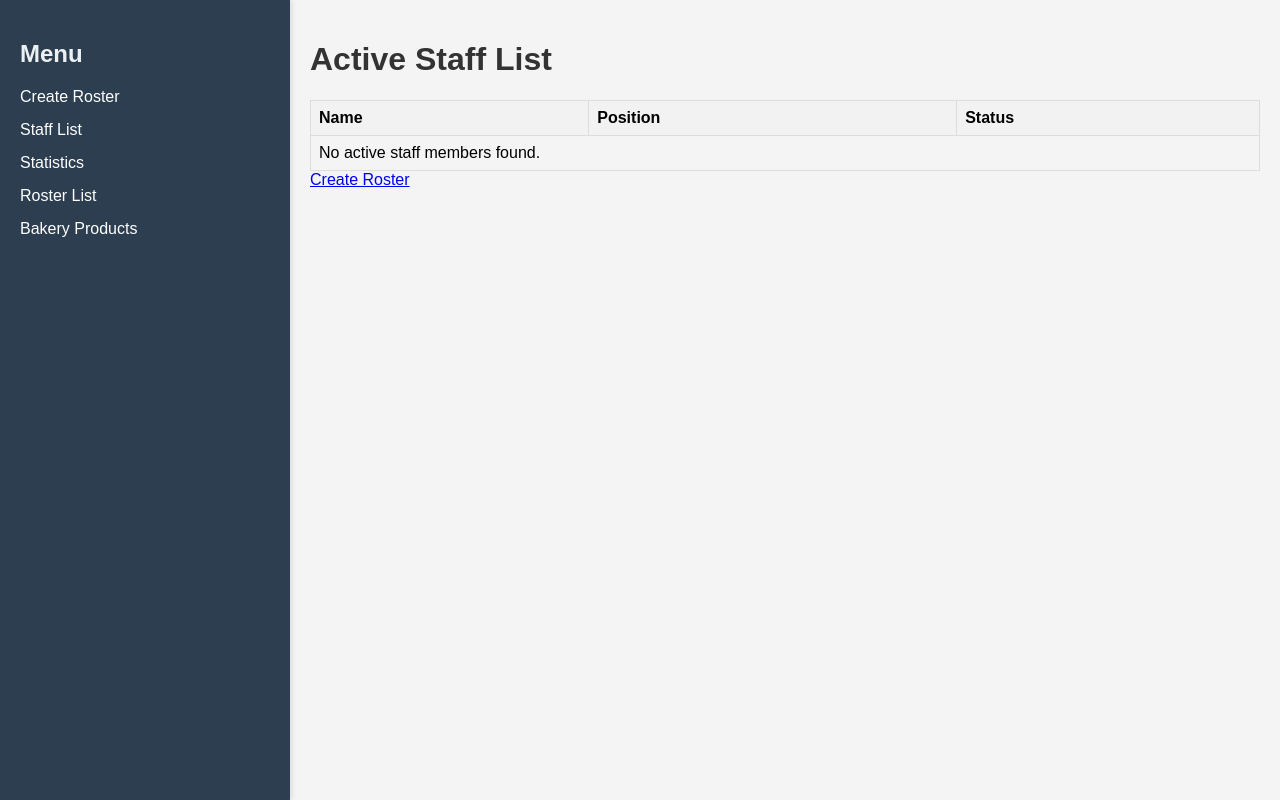
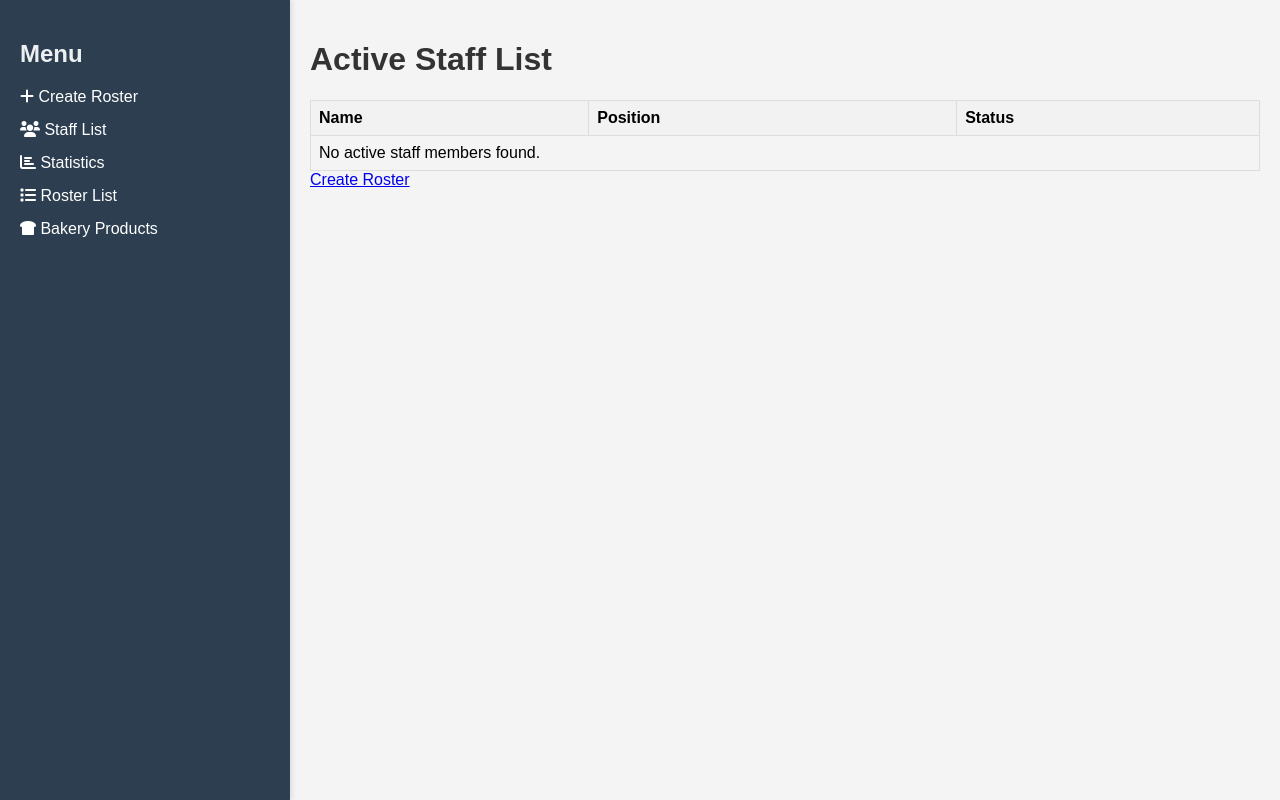
Before and after one commit to JUNELAI2024/roster2ndversion, a Django app: page /roster/list/ in a window 1280 px wide. Run offline with Django 5.2, Linux system fonts and the light colour scheme; data that the repository does not hold is empty.

Commit message:
add font awesome

```diff
--- a/roster/templates/roster/staff_list.html
+++ b/roster/templates/roster/staff_list.html
@@ -1,7 +1,10 @@
 <!DOCTYPE html>
 <html>
 <head>
+    <meta charset="UTF-8">
+    <meta name="viewport" content="width=device-width, initial-scale=1.0">
     <title>Active Staff List</title>
+    <link rel="stylesheet" href="https://cdnjs.cloudflare.com/ajax/libs/font-awesome/6.0.0-beta3/css/all.min.css"> <!-- Font Awesome -->
     <style>
          body {
             font-family: Arial, sans-serif;
```
